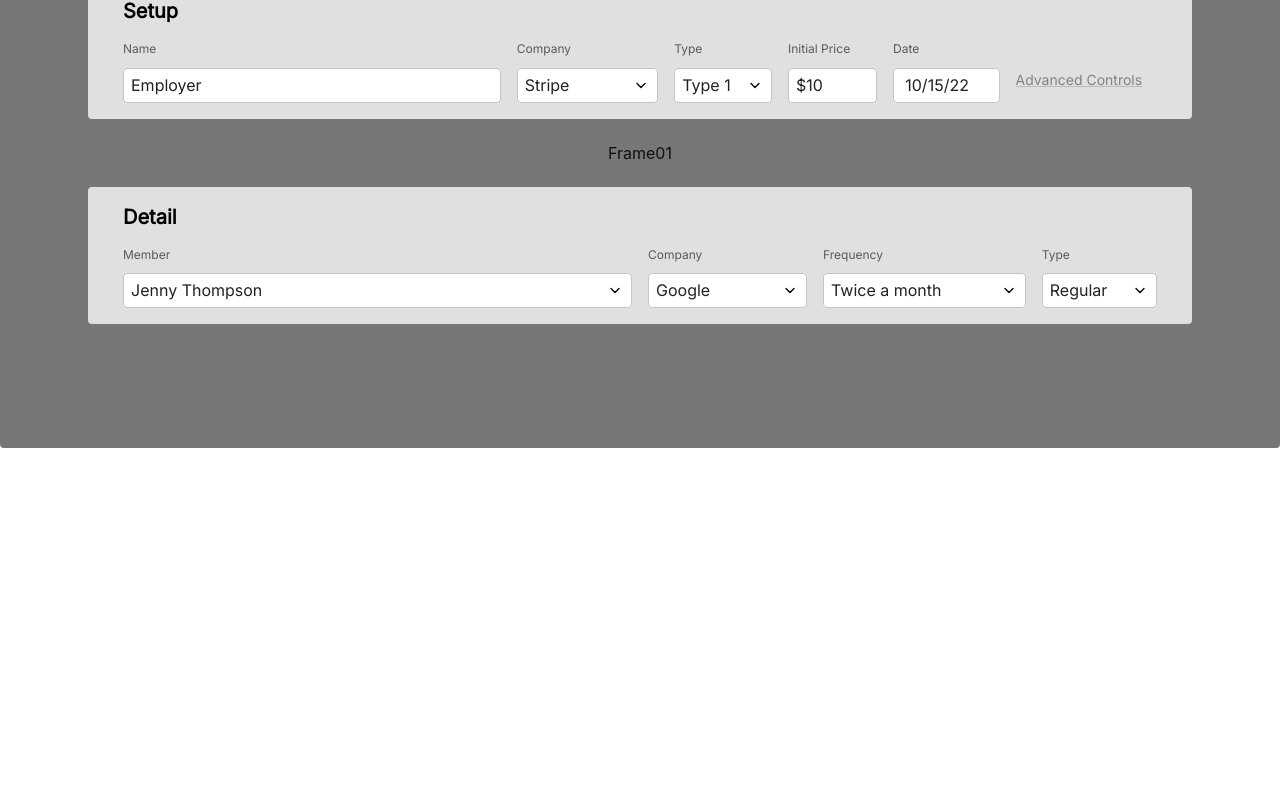
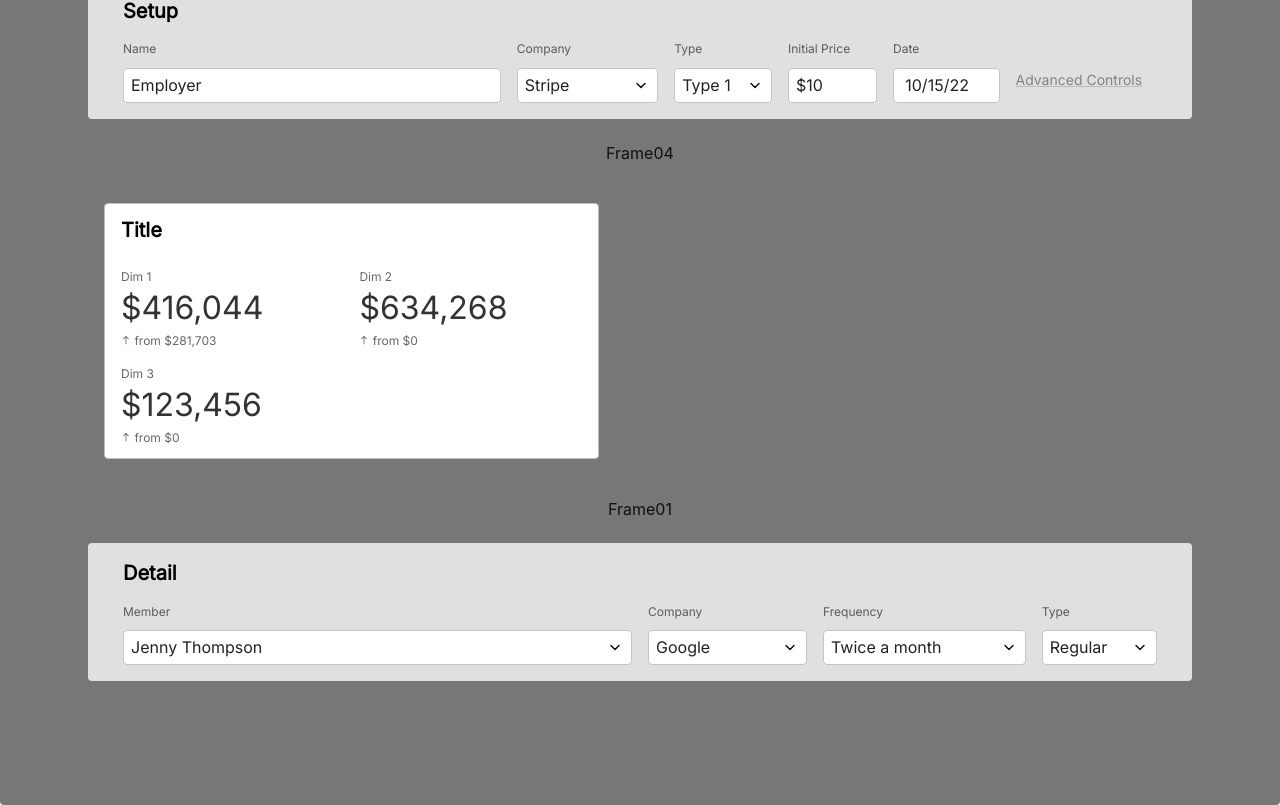
Before and after one commit to sriet/React-classic-components, a React (Create React App) app: page / in a window 1280 px wide. Shown: the part 8479-9284 px from the top of the page. Before the commit the page ends 8927 px from the top, so only its background shows below. Built offline with nearby package versions, Linux system fonts and the light colour scheme.

Commit message:
add new component

```diff
--- a/src/App.js
+++ b/src/App.js
@@ -32,6 +32,7 @@ import Title from "./components/Title";
 import TitleDetail from "./components/TitleDetail";
 import Setup from "./components/Setup";
 import Details from "./components/Details";
+import TitleDim from "./components/TitleDim";
 
 const ColorModeContext = React.createContext({ toggleColorMode: () => {} });
 
@@ -660,6 +661,15 @@ function MyApp() {
     handleChange: (e) => handleChange(e, "setup"),
   });
 
+
+  const TitleDimProps = {
+    dims: [
+      { dim: 416044, subTitle: 281703 },
+      { dim: 634268, subTitle: 0 },
+      { dim: 123456, subTitle: 0 },
+    ],
+  };
+
   //Frame 01 PropsData && GetData
   const [DetailsProps, setDetailsProps] = React.useState({
     member: {
@@ -747,6 +757,8 @@ function MyApp() {
       <TitleDetail {...TitleDetailProps} />
       Frame05
       <Setup {...SetupProps} />
+      Frame04
+      <TitleDim {...TitleDimProps} />
       Frame01
       <Details {...DetailsProps} />
     </Box>
--- /dev/null
+++ b/src/components/TitleDim/index.js
@@ -0,0 +1,53 @@
+import * as React from "react";
+import PropTypes from "prop-types";
+import {
+  Container,
+  Grid,
+} from "@mui/material";
+import NorthIcon from '@mui/icons-material/North';
+import {
+  BoxPanel,
+  TypoItem,
+  PriceLabel,
+  PriceValue,
+} from "../commons/styledComponents";
+
+const TitleDim = ( props ) => {
+
+  return (
+    <Container>
+      <BoxPanel width='40%'>
+        <Grid container spacing={3}>
+          <Grid container item xs={12}>
+            <TypoItem variant="subtitle2">Title</TypoItem>
+          </Grid>
+          <Grid item xs={12}>
+            <Grid container spacing={2}>
+              {props.dims.map((item, index)=>(
+                <Grid item xs={12} md={6} key={index}>
+                  <Grid container spacing="4px">
+                    <Grid item xs={12}>
+                      <PriceLabel>Dim {index+1}</PriceLabel>
+                    </Grid>
+                    <Grid container item xs={12}>
+                      <PriceValue>${item.dim.toLocaleString('en-US')}</PriceValue>
+                    </Grid>
+                    <Grid item xs={12}>
+                      <PriceLabel><NorthIcon sx={{fontSize:"10px"}} /> from ${item.subTitle.toLocaleString('en-US')}</PriceLabel>
+                    </Grid>
+                  </Grid>
+                </Grid>
+              ))}
+            </Grid>
+          </Grid>
+        </Grid>
+      </BoxPanel>
+    </Container>
+  );
+};
+
+TitleDim.propTypes = {
+  children: PropTypes.any,
+};
+
+export default TitleDim;
```
